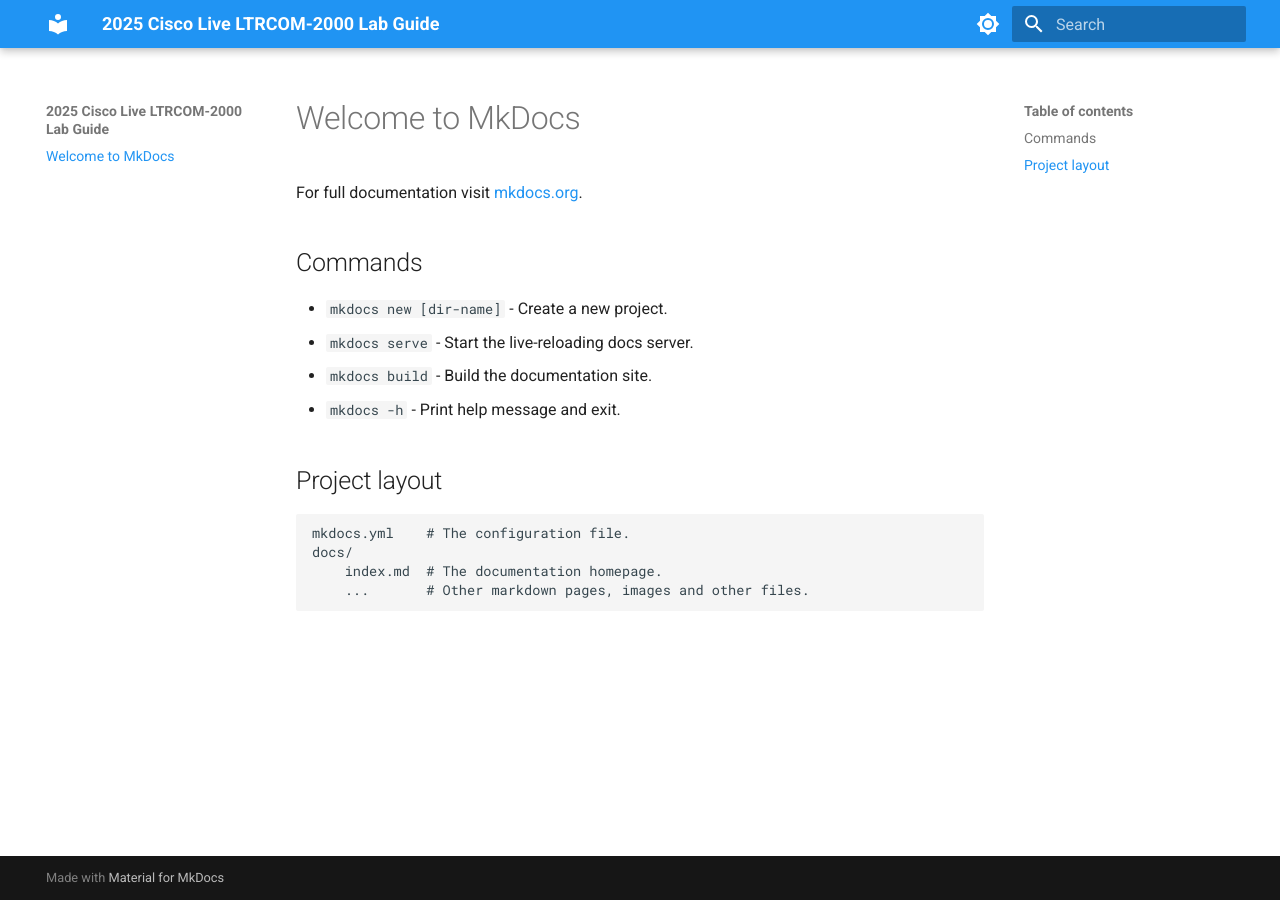
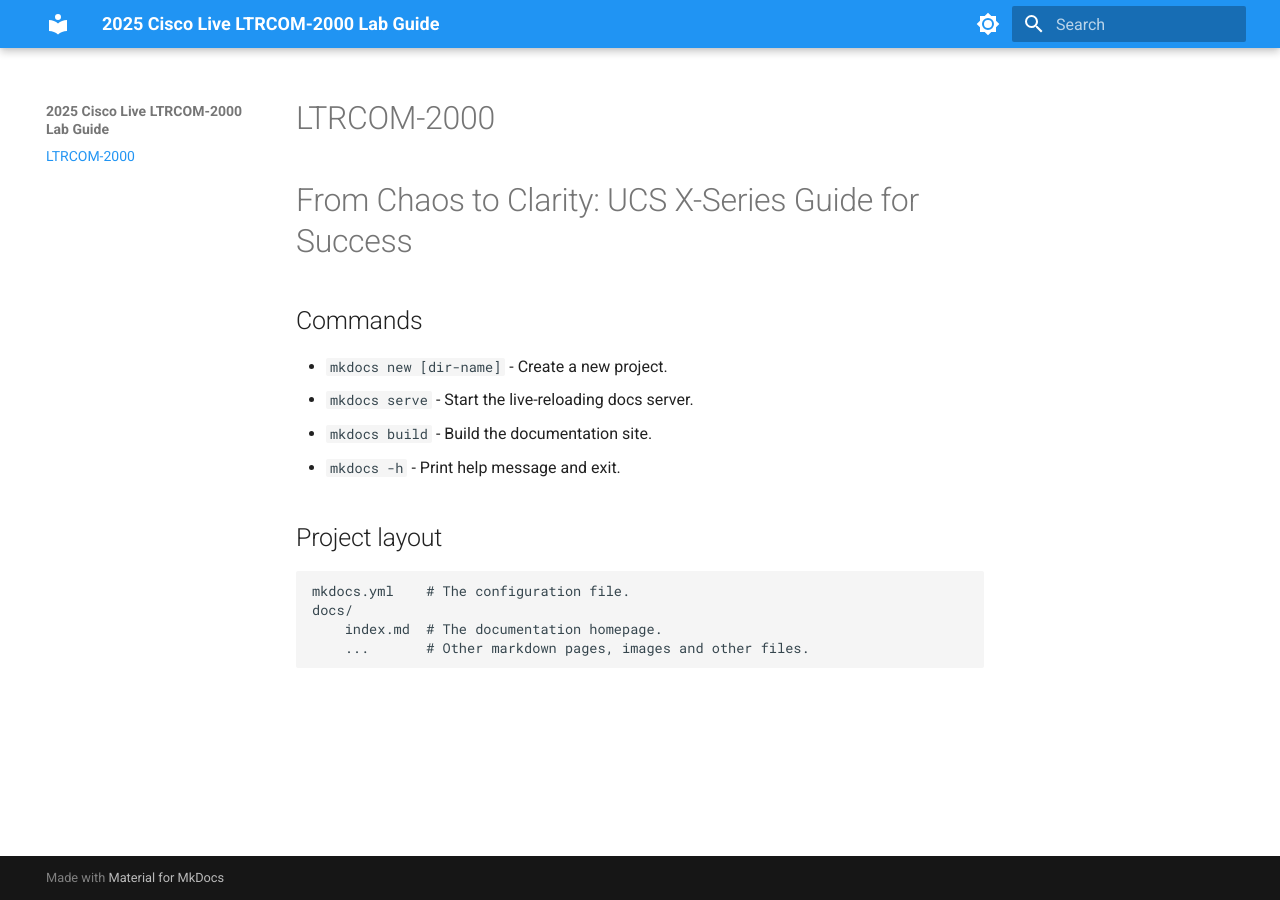
Before and after one commit to nmortari/LTRCOM-2000, an MkDocs documentation site: the page built from docs/index.md, in a window 1280 px wide. Built offline with MkDocs 1.6.1 and Material for MkDocs 9.7.7, drawn with Linux system fonts in a browser that asks for light colours.

Commit message:
Fixed title

```diff
--- a/docs/index.md
+++ b/docs/index.md
@@ -1,6 +1,5 @@
-# Welcome to MkDocs
-
-For full documentation visit [mkdocs.org](https://www.mkdocs.org).
+# LTRCOM-2000
+# From Chaos to Clarity: UCS X-Series Guide for Success
 
 ## Commands
 
```
